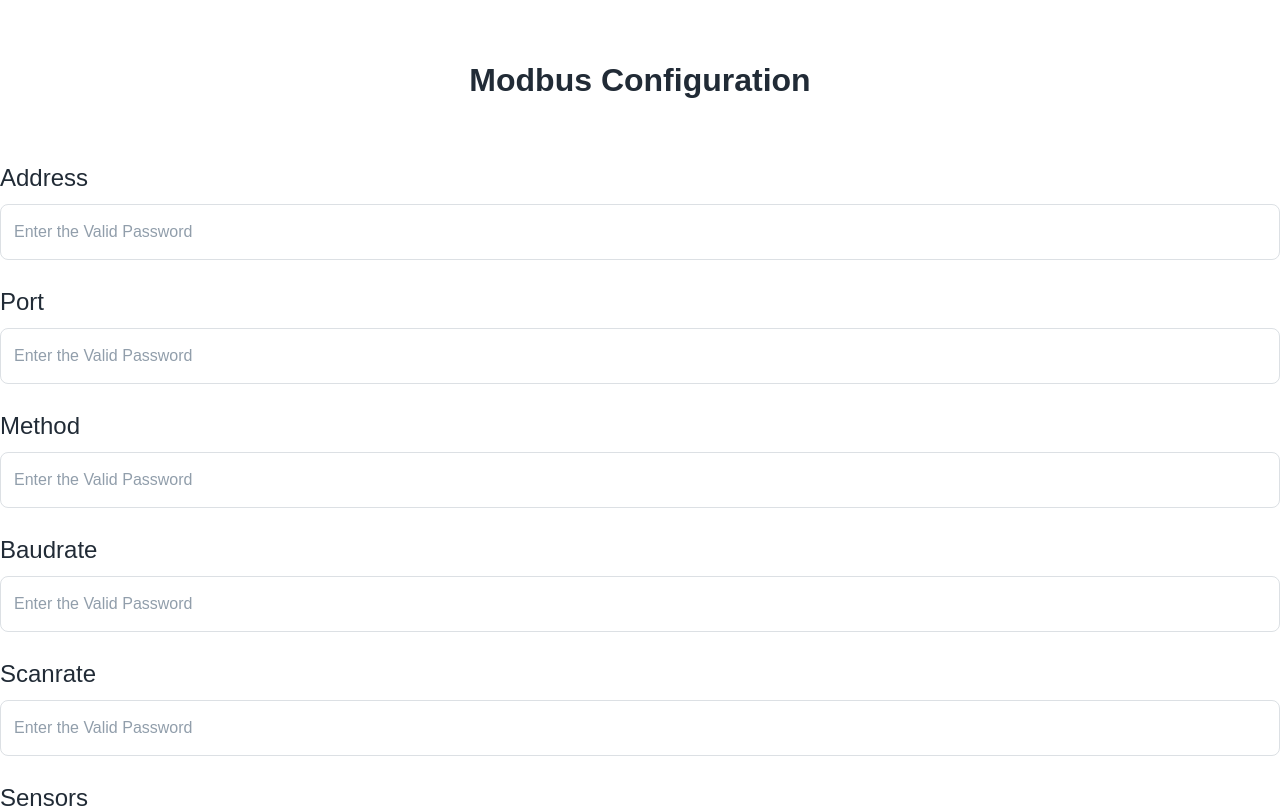
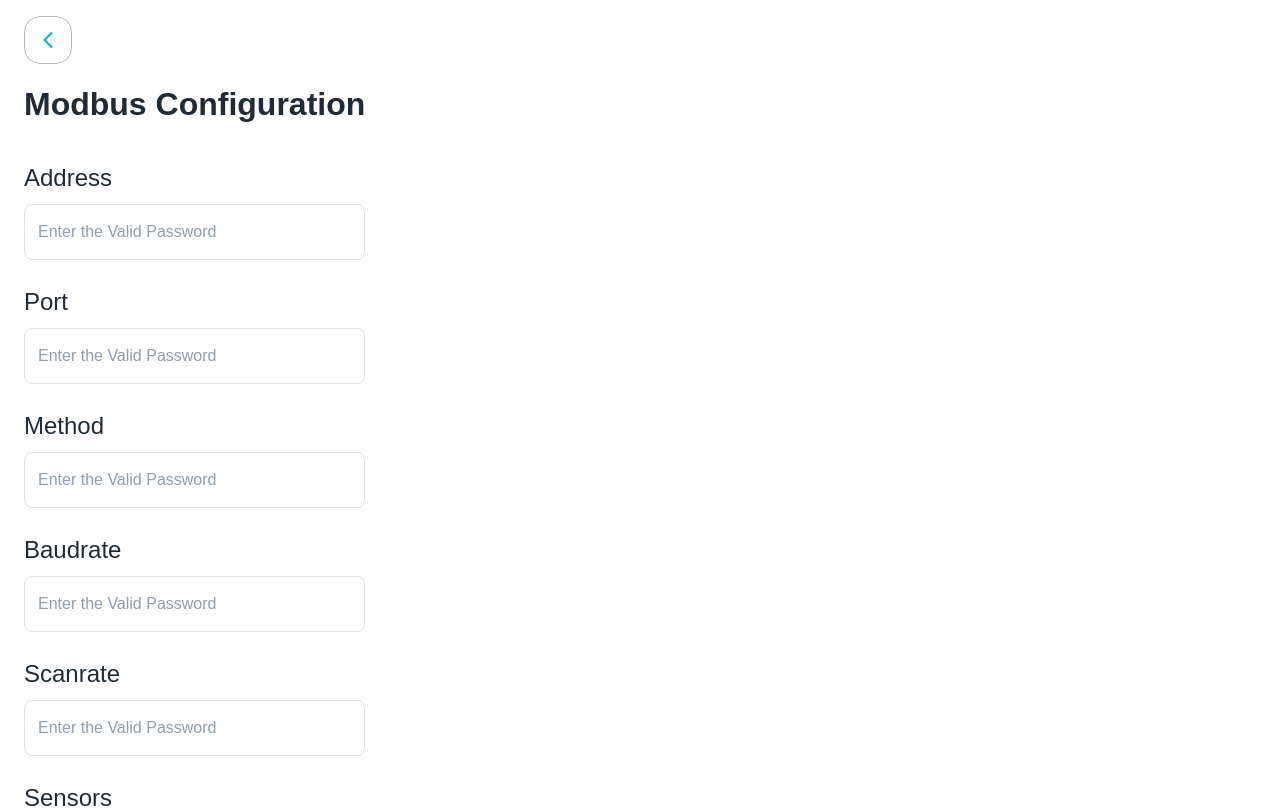
Before and after one commit to Ramkumar2412/pgs-portal, a React (Create React App) app: page /auth/modbus_config in a window 1280 px wide. Shown: the top 808 px of the page. Built offline with nearby package versions, Linux system fonts and the light colour scheme; no server answers.

Commit message:
changes in modbus

```diff
--- a/src/pages/EditModbusConfiguration.js
+++ b/src/pages/EditModbusConfiguration.js
@@ -2,6 +2,9 @@ import get from "lodash/get";
 import { useState } from "react";
 import { useNavigate } from "react-router";
 import * as Yup from "yup";
+import useSettings from "../hooks/useSettings";
+// components
+import Page from "../components/Page";
 // form
 import { yupResolver } from "@hookform/resolvers/yup";
 import { useForm } from "react-hook-form";
@@ -12,12 +15,15 @@ import {
   IconButton,
   InputAdornment,
   Stack,
+  Container,
+  Box,
   Typography,
 } from "@mui/material";
 
 import { RHFTextField, FormProvider } from "src/components/hook-form";
 import Auth_API from "src/services/auth";
 import { styled } from "@mui/material/styles";
+import ArrowBackIosNewIcon from "@mui/icons-material/ArrowBackIosNew";
 
 const ContentStyle = styled("div")(({ theme }) => ({
     maxWidth: 480,
@@ -30,6 +36,7 @@ const ContentStyle = styled("div")(({ theme }) => ({
 
 
 export default function EditModbusConfiguration () {
+  const { themeStretch } = useSettings();
     const navigate = useNavigate();
     const modbusSchema = Yup.object().shape({
         address: Yup.string().required("Address Id is required"),
@@ -59,6 +66,11 @@ export default function EditModbusConfiguration () {
         formState: { errors, isSubmitting },
       } = methods;
 
+      const goToPrev = () => {
+        navigate("/auth/modbus");
+      };
+
+
       const onSubmit = async (data) => {
         try {
           const options = {
@@ -84,8 +96,29 @@ export default function EditModbusConfiguration () {
       };
 
   return (
-    <FormProvider methods={methods} onSubmit={handleSubmit(onSubmit)}>
-          <ContentStyle>
+    <Page title="Recent Booking">
+    <Container maxWidth={themeStretch ? false : "xl"}>
+      <Stack position={"column"}>
+        <Stack direction="row" alignItems="center" spacing={1}>
+          <FormProvider methods={methods} onSubmit={handleSubmit(onSubmit)}>
+            <ContentStyle>
+              <Box
+                  sx={{
+                    width: "3rem",
+                    height: "3rem",
+                    borderRadius: 2,
+                    backgroundColor: "#FFFFFF",
+                    border: 1,
+                    borderColor: "#b7b7b7",
+                    color: "black",
+                    display: "flex",
+                    alignItems: "center",
+                    justifyContent: "center",
+                  }}
+                  onClick={goToPrev}
+                >
+                  <ArrowBackIosNewIcon sx={{ color: "#08B4B4" }} fontSize="small" />
+                </Box>
               <Typography
                 variant="h3"
                 sx={{ mt: 2, mb: 2, textAlign: "center", fontWeight: "bold" }}
@@ -218,10 +251,14 @@ export default function EditModbusConfiguration () {
           }}
         >
           <Typography variant="body1" fontWeight="bold">
-            Login
+            Update
           </Typography>
         </LoadingButton>
       </Stack>
     </FormProvider>
+    </Stack>
+    </Stack>
+      </Container>
+    </Page>
   );
 }
```
